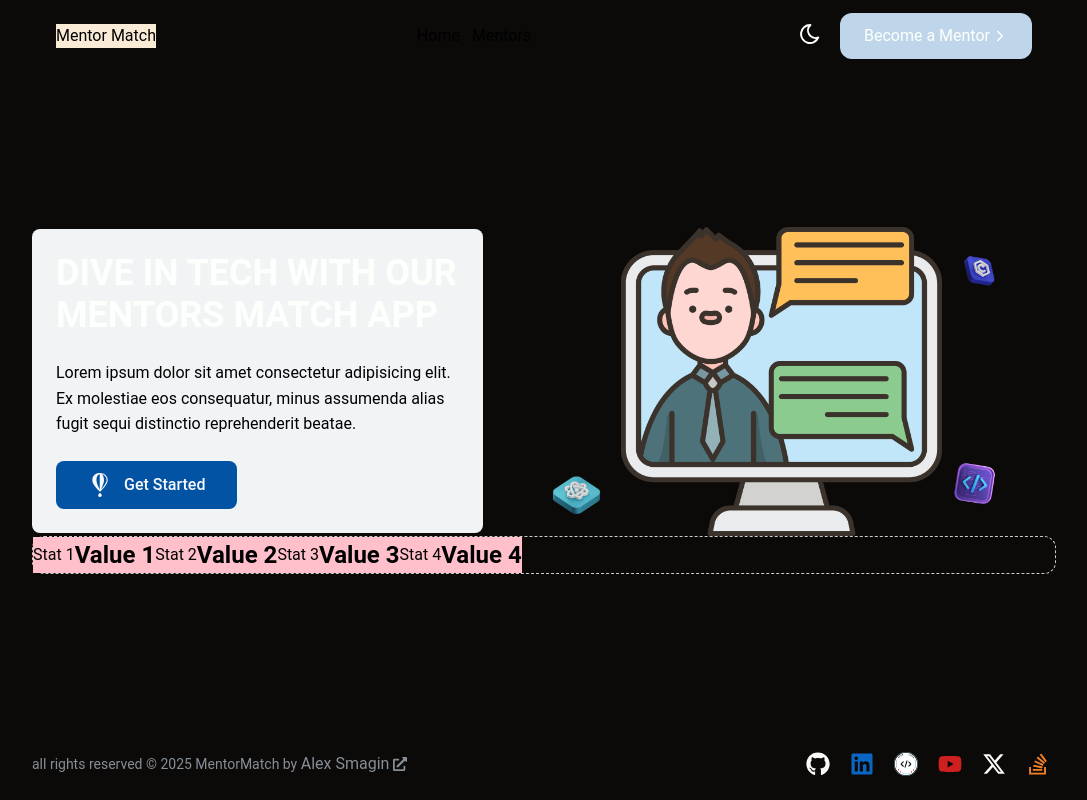
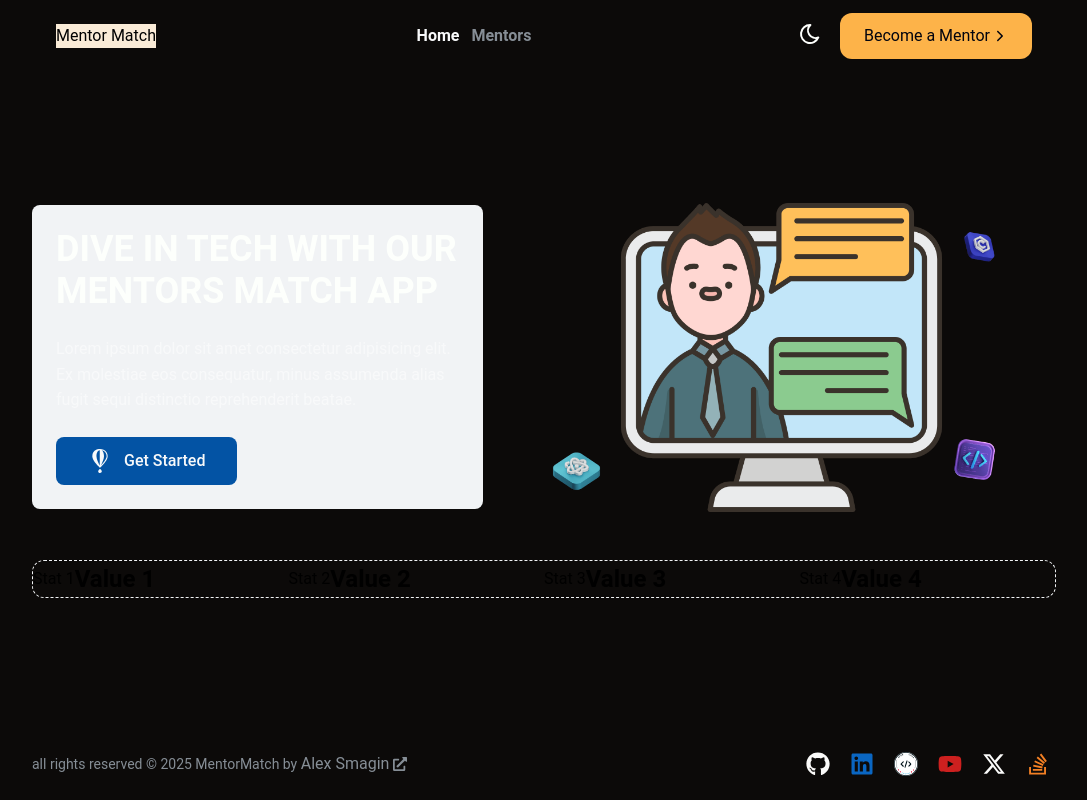
Before and after one commit to Alexandrbig1/mentor-match, a React (Vite) app in the folder frontend/: page / in a window 1280 px wide. Shown: the whole page, without its empty margins (96-1183 px from the left). Built offline with nearby package versions, Linux system fonts and the light colour scheme.

Commit message:
fix: update header styles

```diff
--- a/frontend/src/components/Header/Header.styled.tsx
+++ b/frontend/src/components/Header/Header.styled.tsx
@@ -1,5 +1,7 @@
 import styled from "styled-components";
+import { NavLink } from "react-router-dom";
 import { IoIosArrowForward } from "react-icons/io";
+import { primaryFont } from "../fonts";
 
 export const HeaderContainer = styled.header`
   background-color: ${(p) => p.theme.colors.mainBgColor};
@@ -24,6 +26,54 @@ export const HeaderNavigationMenu = styled.ul`
   gap: 1.2rem;
 `;
 
+export const HeaderNavLink = styled(NavLink)`
+  position: relative;
+  font-size: 1.6rem;
+  font-weight: 700;
+  font-family: ${primaryFont};
+  color: ${({ theme }) => theme.colors.lightTextColor};
+  line-height: 1.28571;
+  transition: all var(--primary-transition);
+  padding-bottom: 0.4rem;
+
+  &::before {
+    content: "";
+    position: absolute;
+    width: 0%;
+    height: 0.2rem;
+    left: 50%;
+    bottom: 0;
+    background-color: ${({ theme }) => theme.colors.lightTextColor};
+    transition: all var(--primary-transition);
+  }
+
+  &::after {
+    content: "";
+    position: absolute;
+    width: 0%;
+    height: 0.2rem;
+    left: 50%;
+    bottom: 0;
+    background-color: ${({ theme }) => theme.colors.lightTextColor};
+    transition: all var(--primary-transition);
+  }
+
+  &:hover {
+    &::before {
+      width: 50%;
+    }
+
+    &::after {
+      width: 50%;
+      left: 0;
+    }
+  }
+
+  &.active {
+    color: ${({ theme }) => theme.colors.secondaryTextColor};
+  }
+`;
+
 export const HeaderMentorButtonThemeWrapper = styled.div`
   display: flex;
   align-items: center;
@@ -32,7 +82,7 @@ export const HeaderMentorButtonThemeWrapper = styled.div`
 
 export const HeaderMentorButtonIcon = styled(IoIosArrowForward)`
   font-size: 1.6rem;
-  color: ${(p) => p.theme.colors.mainTextColor};
+  color: ${(p) => p.theme.colors.headerButtonTextAccentColor};
   transition: transform var(--linear-transition);
   transform: translateX(0);
 `;
@@ -43,8 +93,8 @@ export const HeaderMentorButton = styled.button`
   background: none;
   padding: 1.4rem 2.4rem;
   border-radius: 1.2rem;
-  background-color: ${(p) => p.theme.colors.ButtonAccentColor};
-  color: ${(p) => p.theme.colors.mainTextColor};
+  background-color: ${(p) => p.theme.colors.headerButtonBgAccentColor};
+  color: ${(p) => p.theme.colors.headerButtonTextAccentColor};
   width: 100%;
   min-width: 18rem;
 
--- a/frontend/src/components/Header/Header.tsx
+++ b/frontend/src/components/Header/Header.tsx
@@ -1,4 +1,3 @@
-import { NavLink } from "react-router-dom";
 import Logo from "../Logo/Logo";
 import { ThemeSwitcher } from "../UI/ThemeSwitcher/ThemeSwitcher";
 import {
@@ -7,6 +6,7 @@ import {
   HeaderMentorButtonIcon,
   HeaderMentorButtonThemeWrapper,
   HeaderNavigationMenu,
+  HeaderNavLink,
 } from "./Header.styled";
 
 export default function Header() {
@@ -16,10 +16,10 @@ export default function Header() {
       <nav>
         <HeaderNavigationMenu>
           <li>
-            <NavLink to="/">Home</NavLink>
+            <HeaderNavLink to="/">Home</HeaderNavLink>
           </li>
           <li>
-            <NavLink to="/mentors">Mentors</NavLink>
+            <HeaderNavLink to="/mentors">Mentors</HeaderNavLink>
           </li>
         </HeaderNavigationMenu>
       </nav>
--- a/frontend/src/components/Hero/Hero.styled.tsx
+++ b/frontend/src/components/Hero/Hero.styled.tsx
@@ -1,6 +1,7 @@
 import styled from "styled-components";
 import { primaryFont } from "../fonts";
 import { FaFly } from "react-icons/fa6";
+import { p } from "framer-motion/client";
 
 export const HeroWrapper = styled.section`
   margin: 0 auto;
@@ -16,7 +17,7 @@ export const HeroTitleWrapper = styled.div`
   display: flex;
   flex-direction: column;
   gap: 2.4rem;
-  background-color: #f1f3f5;
+  background-color: ${(p) => p.theme.colors.heroBgLightGreyColor};
   padding: 2.4rem;
   border-radius: 0.8rem;
 `;
--- a/frontend/src/components/Stats/Stats.styled.tsx
+++ b/frontend/src/components/Stats/Stats.styled.tsx
@@ -5,7 +5,7 @@ export const StatsWrapper = styled.section`
   width: 100%;
   max-width: 80%;
   border-radius: 1.2rem;
-  border: 1px dashed #ccc;
+  border: 1px dashed ${(p) => p.theme.colors.heroBgLightGreyColor};
 `;
 
 export const StatsMenu = styled.ul`
@@ -16,5 +16,5 @@ export const StatsMenu = styled.ul`
 export const StatsMenuItem = styled.li`
   display: flex;
   align-items: center;
-  background-color: pink;
+  flex: 1;
 `;
--- a/frontend/src/components/UI/ThemeSwitcher/ThemeSwitcher.styled.tsx
+++ b/frontend/src/components/UI/ThemeSwitcher/ThemeSwitcher.styled.tsx
@@ -6,13 +6,12 @@ export const ThemeSwitcherButton = styled.button``;
 export const IconClickLight = styled(TbSunHigh)`
   color: ${(p) => p.theme.colors.mainTextColor};
   font-size: 3.6rem;
-  transition: 0.3s;
+  transition: all var(--linear-transition);
   padding: 0.6rem;
   border-radius: 50%;
 
   &:hover {
-    /* background-color: ${(p) => p.theme.colors.switcherHoverBg}; */
-    background-color: aliceblue;
+    background-color: ${(p) => p.theme.colors.switcherHoverBg};
   }
 `;
 
--- a/frontend/src/pages/Home/Home.styled.tsx
+++ b/frontend/src/pages/Home/Home.styled.tsx
@@ -8,4 +8,5 @@ export const HomeContainer = styled.div`
   flex-direction: column;
   justify-content: center;
   flex: 1;
+  gap: 4.8rem;
 `;
--- /dev/null
+++ b/frontend/src/pages/Todo/Todo.styled.tsx
@@ -0,0 +1 @@
+import styled from "styled-components";
--- /dev/null
+++ b/frontend/src/pages/Todo/Todo.tsx
@@ -0,0 +1,30 @@
+import { useState } from "react";
+import TodoForm from "./TodoForm";
+import TodoItem from "./TodoItem";
+import type { Task } from "../../types/task";
+
+export default function Todo() {
+  const [todos, setTodos] = useState<Task[]>([]);
+
+  const addTodo = (text: string) => {
+    const newTodo = { id: Date.now(), todo: text };
+    setTodos([...todos, newTodo]);
+  };
+
+  const deleteTodo = (id: number) => {
+    const newTodos = todos.filter((item) => item.id !== id);
+    setTodos(newTodos);
+  };
+
+  return (
+    <div>
+      <h1>Todo List</h1>
+      <TodoForm onAdd={addTodo} />
+      <ul>
+        {todos.map((item) => (
+          <TodoItem todo={item} onDelete={deleteTodo} key={item.id} />
+        ))}
+      </ul>
+    </div>
+  );
+}
--- /dev/null
+++ b/frontend/src/pages/Todo/TodoForm.tsx
@@ -0,0 +1,32 @@
+import { useState } from "react";
+import type { FC, FormEvent, ChangeEvent } from "react";
+
+interface TodoFormProps {
+  onAdd: (todo: string) => void;
+}
+
+const TodoForm: FC<TodoFormProps> = ({ onAdd }: TodoFormProps) => {
+  const [newTodo, setNewTodo] = useState<string>("");
+
+  const handleSubmit = (e: FormEvent) => {
+    e.preventDefault();
+    onAdd(newTodo);
+    setNewTodo("");
+  };
+
+  return (
+    <form onSubmit={handleSubmit}>
+      <input
+        type="text"
+        placeholder="New ToDo"
+        value={newTodo}
+        onChange={(e: ChangeEvent<HTMLInputElement>) =>
+          setNewTodo(e.target.value)
+        }
+      />
+      <button type="submit">Add Todo</button>
+    </form>
+  );
+};
+
+export default TodoForm;
--- /dev/null
+++ b/frontend/src/pages/Todo/TodoItem.tsx
@@ -0,0 +1,18 @@
+import type { FC } from "react";
+import type { Task } from "../../types/task";
+
+interface TodoItemProps {
+  todo: Task;
+  onDelete: (id: number) => void;
+}
+
+const TodoItem: FC<TodoItemProps> = ({ todo, onDelete }: TodoItemProps) => {
+  return (
+    <li style={{ display: "flex" }}>
+      <h2>{todo.todo}</h2>
+      <button onClick={() => onDelete(todo.id)}>delete</button>
+    </li>
+  );
+};
+
+export default TodoItem;
--- a/frontend/src/routes/RouterConfig.tsx
+++ b/frontend/src/routes/RouterConfig.tsx
@@ -13,6 +13,7 @@ export const RouterConfig = (): RouteObject[] =>
     <Route path="/" element={<RootLayout />}>
       <Route index element={<Home />} />
       <Route path="mentors" element={<Mentors />} />
+      <Route path="task" element={<Todo />} />
       <Route path="*" element={<PageNotFound />} />
     </Route>
   );
--- a/frontend/src/theme/theme.ts
+++ b/frontend/src/theme/theme.ts
@@ -8,30 +8,37 @@ export const theme = {
       buttonTextColor: "#f8f9fa",
       buttonBgColor: "#0353a4",
       buttonBgHoverColor: "#0466c8",
-      ButtonAccentColor: "#BFD6EA",
+      headerButtonBgAccentColor: "#FDB349",
+      headerButtonTextAccentColor: "#02040f",
       formBorderColor: "#dee2e6",
       youtubeColor: "#cd201f",
       linkedinColor: "#0a66c2",
       stackoverflowColor: "#F48024",
       blackIconsColor: "#000814",
       linkColor: "#37A4FE",
+      switcherHoverBg: "#ced4da60",
+      heroBgLightGreyColor: "#f1f3f5",
     },
   },
   dark: {
     colors: {
       mainBgColor: "#0c0a09",
       mainTextColor: "#fdfffc",
+      secondaryTextColor: "#f8f9fa",
       lightTextColor: "#868e96",
       buttonTextColor: "#f8f9fa",
       buttonBgColor: "#0353a4",
       buttonBgHoverColor: "#0466c8",
-      ButtonAccentColor: "#BFD6EA",
+      headerButtonBgAccentColor: "#FDB349",
+      headerButtonTextAccentColor: "#02040f",
       formBorderColor: "#dee2e6",
       youtubeColor: "#cd201f",
       linkedinColor: "#0a66c2",
       stackoverflowColor: "#F48024",
       blackIconsColor: "#fafaf9",
       linkColor: "#37A4FE",
+      switcherHoverBg: "#e9ecef60",
+      heroBgLightGreyColor: "#f1f3f5",
     },
   },
 };
```
